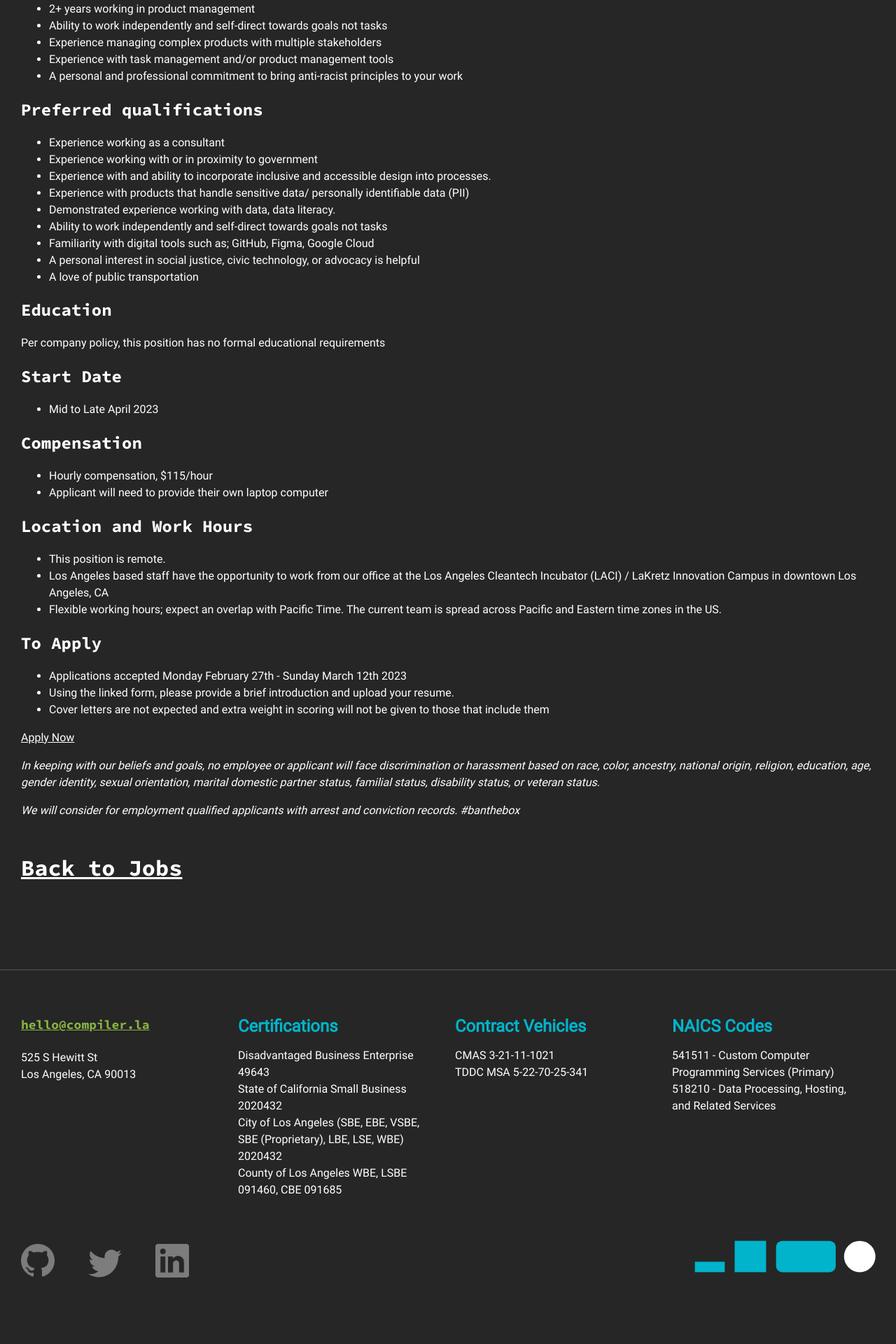
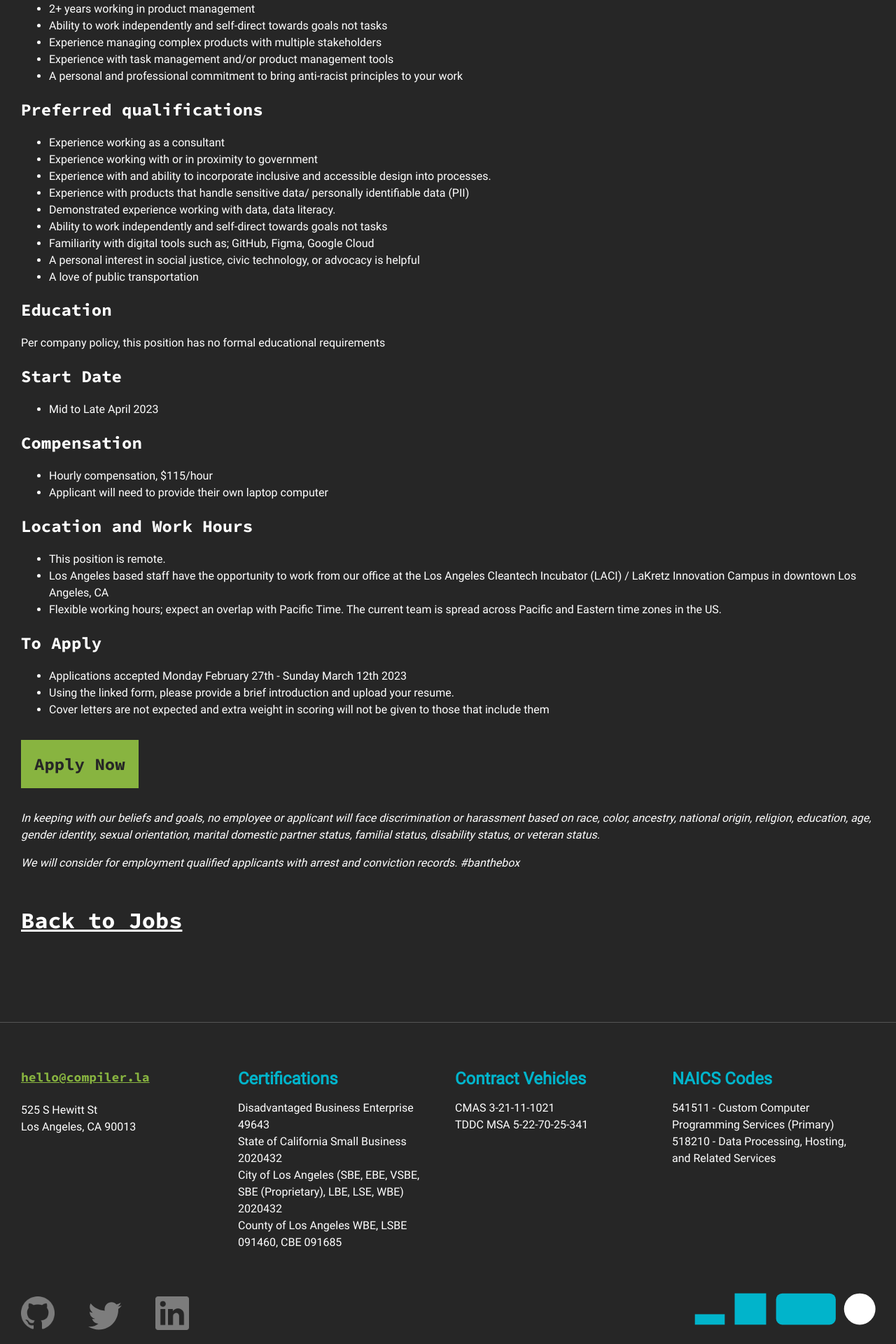
Before and after one commit to compilerla/compiler.la, a Jekyll site: the page built from _jobs/product-manager.md, in a window 1280 px wide. Shown: the part 1136-3056 px from the top of the page at 70% size. Built offline with Jekyll 4.4.1, drawn with Linux system fonts in a browser that asks for light colours; before the commit the page ends 2981 px from its top, so only the background shows below that.

Commit message:
style: quick and easy solution to make Apply Now styled as a button

```diff
--- a/_jobs/product-manager.md
+++ b/_jobs/product-manager.md
@@ -78,7 +78,10 @@ Per company policy, this position has no formal educational requirements
 * Using the linked form, please provide a brief introduction and upload your resume.
 * Cover letters are not expected and extra weight in scoring will not be given to those that include them
 
-[Apply Now](https://forms.clickup.com/8631512/f/87d6r-5540/DC9U9PVDM86KIWN5XU)
+<div class="shifted-down">
+   <a class="monospace text-lg primary-btn" href="https://forms.clickup.com/8631512/f/87d6r-5540/DC9U9PVDM86KIWN5XU">Apply Now</a>
+</div>
+<div class="shifted-down"></div>
 
 _In keeping with our beliefs and goals, no employee or applicant will face discrimination or harassment based on race, color, ancestry, national origin, religion, education, age, gender identity, sexual orientation, marital domestic partner status, familial status, disability status, or veteran status._
 
```
